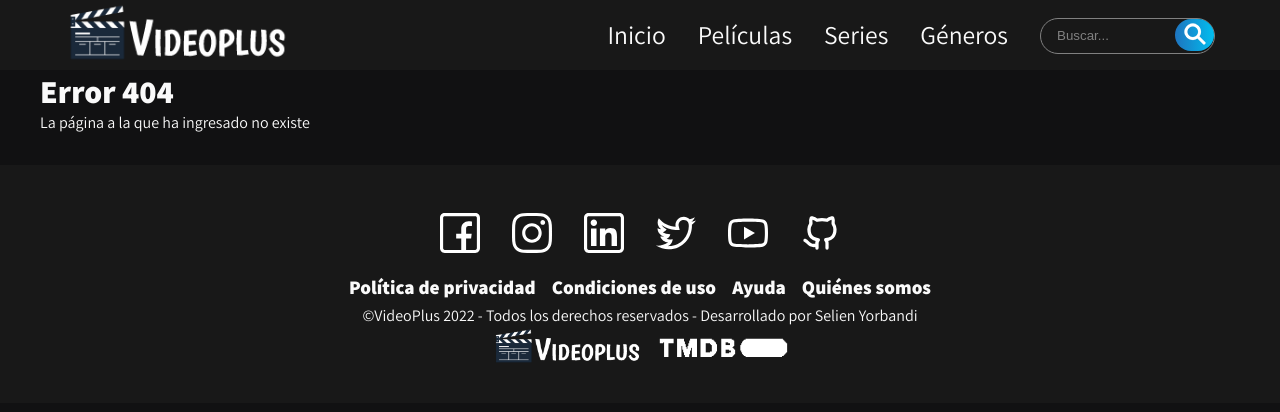
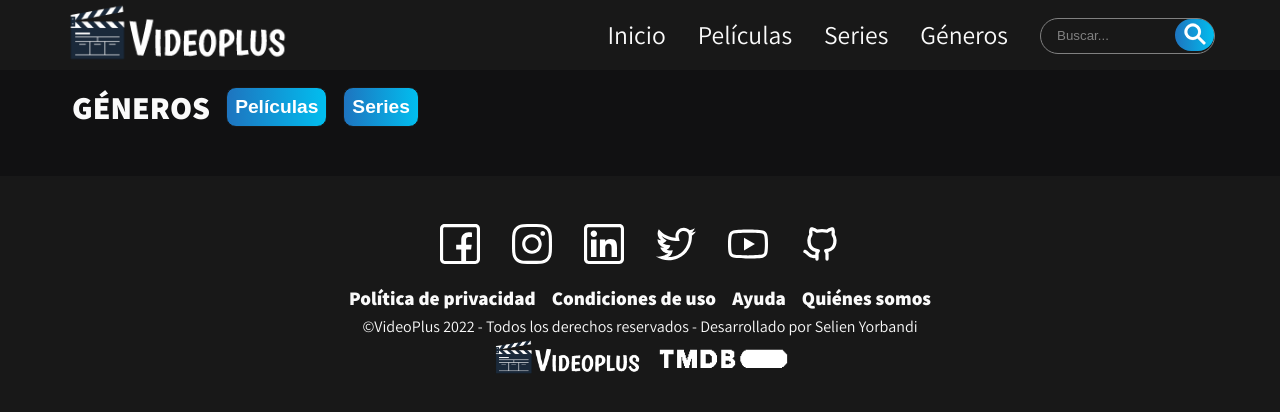
Before and after one commit to selienyorbandi/videoplus, a React (Create React App) app: page /generos/m/28 in a window 1280 px wide. Shown: the top 412 px of the page. Built offline with nearby package versions, Linux system fonts and the light colour scheme; no server answers.

Commit message:
Genre filter

```diff
--- a/src/App.jsx
+++ b/src/App.jsx
@@ -22,10 +22,11 @@ function App() {
           <Route path="/" element={<Home />} />
           <Route path="/peliculas" element={<Movies />} />
           <Route path="/series" element={<Series />} />
+          <Route path="/generos/:type/:id" element={<Genres />} />
           <Route path="/generos" element={<Genres />} />
           <Route path="/m/:id" element={<MovieDetail/>} />
           <Route path="/s/:id" element={<MovieDetail/>} />
-          <Route path="/search/:query" element={<Search/>} />
+          <Route path="/busqueda/:query" element={<Search/>} />
           <Route path="*" element={<Notfound />} />
         </Routes>
       </main>
--- a/src/components/GenreList/GenreList.jsx
+++ b/src/components/GenreList/GenreList.jsx
@@ -3,6 +3,7 @@ import { useEffect, useState } from "react";
 import { API_MOVIES_GENRE, API_TV_GENRE } from "config/APIconfig";
 
 import styles from "./styles.module.css";
+import { Link } from "react-router-dom";
 
 //todo Llevar estas peticiones a la PAGE
 
@@ -22,9 +23,11 @@ function GenreList({genreType}){
       {   genres.map(genre => {
         const {id,name } = genre;
         return(
-          <li key={id}>
-            {name}
-          </li>
+          <Link to={`/generos/${genreType === "movie" ? "m" : "s"}/${genre.id}`} key={id}>
+            <li key={id}>
+              {name}
+            </li>
+          </Link>
         );
       })}
     </ul>
--- a/src/components/GenreList/styles.module.css
+++ b/src/components/GenreList/styles.module.css
@@ -1,23 +1,26 @@
 .GenreList {
     display: flex;
     flex-wrap: wrap;
-    justify-items: center;
-    justify-content: center;
-    gap: 1rem;
+    justify-content: flex-start;
+    gap: .7rem;
 }
 
-.GenreList > li {
+.GenreList a {
+    text-decoration: none;
+}
+
+.GenreList > a li {
     list-style: none;
     background: linear-gradient(90deg, rgba(30,116,191,1) 0%, rgba(1,190,239,1) 100%);
     color: #fff;
     font-size: 1.2rem;
     font-weight: bold;
     padding: .5rem;
+    border-radius: 10px;
 }
 
-.GenreList > li:active,
-.GenreList > li:hover {
+.GenreList > a li:active,
+.GenreList > a li:hover {
     transform: scale(1.1);
     background: linear-gradient(90deg, rgba(1,190,239,1) 0%, rgba(30,116,191,1) 100%);
-
 }
--- a/src/components/Navbar/Navbar.jsx
+++ b/src/components/Navbar/Navbar.jsx
@@ -39,7 +39,7 @@ function Navbar(){
           <li><NavLink to="/" className={({isActive}) => (isActive ? "active" : "")}>Inicio</NavLink></li>
           <li><NavLink to="/peliculas" className={({isActive}) => (isActive ? "active" : "")}>Películas</NavLink></li>
           <li><NavLink to="/series" className={({isActive}) => (isActive ? "active" : "")}>Series</NavLink></li>
-          <li><NavLink to="/" className={({ isActive }) => isActive ? "active" : ""}>Géneros</NavLink></li>
+          <li><NavLink to="/generos" className={({ isActive }) => isActive ? "active" : ""}>Géneros</NavLink></li>
           <div><SearchBar/></div>
         </ul>
         <div className={styles.NavBar__searchBar}><SearchBar/></div>
--- a/src/components/Searchbar/SearchBar.jsx
+++ b/src/components/Searchbar/SearchBar.jsx
@@ -17,7 +17,7 @@ function SearchBar() {
 
   const handleSubmit = e => {
     e.preventDefault();
-    navigate(`/search/${currentKeyword}`);
+    navigate(`/busqueda/${currentKeyword}`);
     document.getElementById("search").reset();
   };
 
--- a/src/config/APIconfig.js
+++ b/src/config/APIconfig.js
@@ -11,6 +11,8 @@ export const API_TV_GENRE = `${API_URL}genre/tv/list?api_key=${process.env.REACT
 export const API_MOVIES_RECOMMENDATIONS = `${API_URL}movie/335787/recommendations?api_key=414ef7269a2fad53753e1a5d42b47cfe&language=en-US&page=1`;
 
 export  const API_SEARCH = `${API_URL}search/multi?api_key=${process.env.REACT_APP_API_KEY}&language=${LANGUAGE}&page=1&include_adult=false&query=`;
+export const API_DISCOVER_MOVIE = `${API_URL}discover/movie?api_key=${process.env.REACT_APP_API_KEY}&language=${LANGUAGE}&sort_by=popularity.desc&include_adult=false&include_video=false&page=1&with_watch_monetization_types=flatrate`;
+export const API_DISCOVER_TV = `${API_URL}discover/tv?api_key=${process.env.REACT_APP_API_KEY}&language=${LANGUAGE}&sort_by=popularity.desc&include_adult=false&include_video=false&page=1&with_watch_monetization_types=flatrate`;
 
 export const API_IMG_PREFIX = "https://image.tmdb.org/t/p/w185";
 export const API_IMG_PREFIX__HD = "https://image.tmdb.org/t/p/w780";
--- a/src/pages/genres/Genres.jsx
+++ b/src/pages/genres/Genres.jsx
@@ -1,16 +1,59 @@
+import { useEffect, useState } from "react";
+import { useLocation, useParams } from "react-router-dom";
+
 import GenreList from "components/GenreList/GenreList";
+import MovieList from "components/MovieList/MovieList";
+
+import { API_DISCOVER_MOVIE, API_DISCOVER_TV } from "config/APIconfig";
 
 import styles from "../styles.module.css";
+import ownStyles from "./styles.module.css";
 
 function Genre(){
+  const [media, setMedia] = useState([]);
+  const [genreTypeDisplay, setGenreTypeDisplay] = useState(null);
+  const {id} = useParams("id");
+  const fetchType = useLocation().pathname[9];
+
+  useEffect(() => {
+    fetch(`${fetchType === "m" ? API_DISCOVER_MOVIE : API_DISCOVER_TV}&with_genres=${id}`)
+      .then(res => res.json())
+      .then(result => setMedia(result.results));
+  }, [id, fetchType]);
 
   return(
     <div className={styles.Container}>
-      <h2>GÉNEROS</h2>
-      <h3>Películas</h3>
-      <GenreList genreType="movie"/>
-      <h3>Series y Shows de Televisión</h3>
-      <GenreList genreType="tv"/>
+      <span className={ownStyles.MediaTypeSelectors}>
+        <h1>GÉNEROS </h1>
+        <button onClick={()=> setGenreTypeDisplay("movie")}>Películas {genreTypeDisplay === "movie" ? "◽" : ""}</button>
+        <button onClick={()=> setGenreTypeDisplay("tv")}>Series {genreTypeDisplay === "tv" ? "◽" : ""}</button>
+      </span>
+      {
+        genreTypeDisplay === "movie"
+          ?
+          <>
+            <div className={ownStyles.Container__main}>
+              <h2>Películas</h2>
+              <GenreList genreType="movie"/>
+              {media && fetchType === "m" ? <MovieList movies={media}/> : <></>}
+            </div>
+          </>
+          :
+          <></>
+      }
+      {
+        genreTypeDisplay === "tv"
+          ?
+          <>
+            <div className={ownStyles.Container__main}>
+              <h2>Series y Shows de Televisión</h2>
+              <GenreList genreType="tv"/>
+              {media && fetchType === "s" ? <MovieList movies={media}/> : <></>}
+            </div>
+          </>
+          :
+          <></>
+      }
     </div>
   );
 }
--- /dev/null
+++ b/src/pages/genres/styles.module.css
@@ -0,0 +1,35 @@
+.MediaTypeSelectors {
+    display: flex;
+    align-items: center;
+    gap: 1rem;
+}
+.MediaTypeSelectors button {
+    background: none;
+    border-radius: 2px;
+    font-size: 1.2rem;
+    font-weight: 700;
+    padding: .5rem;
+    background: linear-gradient(90deg, rgba(30,116,191,1) 0%, rgba(1,190,239,1) 100%);
+    border: solid 1px #181818;
+    border-radius: 10px;
+    color: #fff;
+}
+
+.MediaTypeSelectors button::after {
+    content: "";
+    width: 10px;
+    height: 10px;
+    background: red;
+}
+
+.Container__main {
+    display: flex;
+    flex-direction: column;
+    gap: 1rem;
+}
+.Container__main h2:first-child {
+    font-size: 2rem;
+}
+.Container__main ul:last-child {
+    padding: 1rem 0;
+}
```
Also changed, not shown: 2 other files (tests, documents, lock files or other folders).
